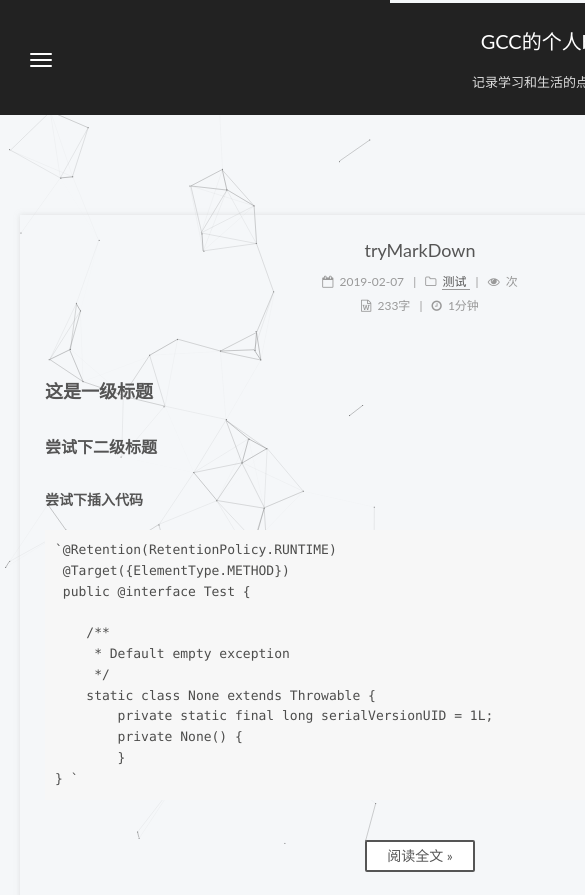
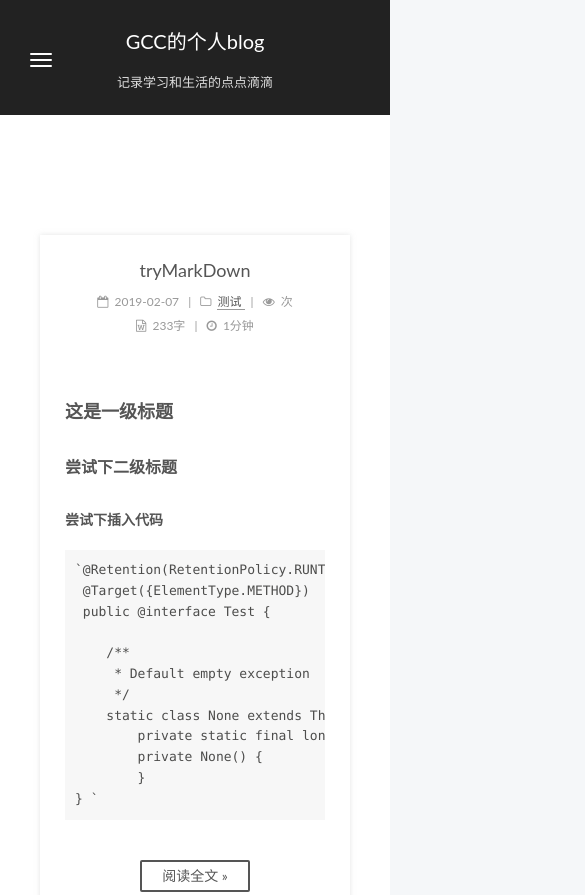
Before and after one commit to gcczuis/gcczuis.github.io, a plain HTML site: page index.html in a window 390 px wide. Shown: the top 895 px of the page, 585 px wide, since content can reach past the window. Drawn offline with Linux system fonts and the light colour scheme; some packages are replaced by stand-ins of ours; no server answers; animation ran at ten frames a second; a script that the page names is missing.

Commit message:
Site updated: 2019-02-09 17:21:15

```diff
--- a/css/main.css
+++ b/css/main.css
@@ -2044,7 +2044,7 @@ img:hover {
   width: 4px;
   height: 4px;
   border-radius: 50%;
-  background: #fff;
+  background: #79d9f7;
 }
 .links-of-blogroll {
   font-size: 13px;
@@ -2818,13 +2818,19 @@ img:hover {
   overflow: hidden;
 }
 .header {
-  width: 1100px;
-}
-.container .main-inner {
-  width: 1100px;
-}
-.content-wrap {
-  width: calc(100% - 260px);
+  position: relative;
+  margin: 0 auto;
+  width: 960px;
+}
+@media (min-width: 768px) and (max-width: 991px) {
+  .header {
+    width: auto;
+  }
+}
+@media (max-width: 767px) {
+  .header {
+    width: auto;
+  }
 }
 .header-inner {
   position: absolute;
@@ -2871,6 +2877,44 @@ img:hover {
 @media (max-width: 767px) {
   .main {
     padding-bottom: 100px;
+  }
+}
+.container .main-inner {
+  width: 960px;
+}
+@media (min-width: 768px) and (max-width: 991px) {
+  .container .main-inner {
+    width: auto;
+  }
+}
+@media (max-width: 767px) {
+  .container .main-inner {
+    width: auto;
+  }
+}
+.content-wrap {
+  float: right;
+  box-sizing: border-box;
+  padding: 40px;
+  width: 700px;
+  background: #fff;
+  min-height: 700px;
+  box-shadow: initial;
+  border-radius: initial;
+}
+@media (min-width: 768px) and (max-width: 991px) {
+  .content-wrap {
+    width: 100%;
+    padding: 20px;
+    border-radius: initial;
+  }
+}
+@media (max-width: 767px) {
+  .content-wrap {
+    width: 100%;
+    padding: 20px;
+    min-height: auto;
+    border-radius: initial;
   }
 }
 .sidebar {
--- a/search.xml
+++ b/search.xml
@@ -3,7 +3,7 @@
   <entry>
     <title><![CDATA[tryMarkDown]]></title>
     <url>%2F2019%2F02%2F07%2FtryMarkDown%2F</url>
-    <content type="text"><![CDATA[这是一级标题尝试下二级标题尝试下插入代码`@Retention(RetentionPolicy.RUNTIME) @Target({ElementType.METHOD}) public @interface Test { /** * Default empty exception */ static class None extends Throwable { private static final long serialVersionUID = 1L; private None() { } } ` 我是加粗字体，和普通字体不大一样我是非常斜的斜体我的邮箱地址&#49;&#48;&#x30;&#x32;&#50;&#x34;&#51;&#x36;&#x39;&#x33;&#64;&#x71;&#x71;&#46;&#99;&#x6f;&#109;我是删除线 *有层级的竖线我是第二行有层级的竖线没错我是第三行有层级的竖线 上面是一个分割线 本周小最要干的事情 继续赚好多钱给ss花！ 和ss一起去看 Zootopia！ 超市大采购！（记住有序列表第一行前要加空格！） 搓衣板 一箱，不，两箱袋装泡面 遥控器 护膝/哭/ 给ss洗外套洗衬衫洗睡衣洗裙子洗毛衣洗内裤洗袜子…… 下面是我的不能设置大小的图片]]></content>
+    <content type="text"><![CDATA[这是一级标题尝试下二级标题尝试下插入代码`@Retention(RetentionPolicy.RUNTIME) @Target({ElementType.METHOD}) public @interface Test { /** * Default empty exception */ static class None extends Throwable { private static final long serialVersionUID = 1L; private None() { } } ` 我是加粗字体，和普通字体不大一样我是非常斜的斜体我的邮箱地址&#x31;&#48;&#48;&#50;&#x32;&#x34;&#51;&#x36;&#57;&#51;&#x40;&#x71;&#x71;&#46;&#99;&#x6f;&#x6d;我是删除线 *有层级的竖线我是第二行有层级的竖线没错我是第三行有层级的竖线 上面是一个分割线 本周小最要干的事情 继续赚好多钱给ss花！ 和ss一起去看 Zootopia！ 超市大采购！（记住有序列表第一行前要加空格！） 搓衣板 一箱，不，两箱袋装泡面 遥控器 护膝/哭/ 给ss洗外套洗衬衫洗睡衣洗裙子洗毛衣洗内裤洗袜子…… 下面是我的不能设置大小的图片]]></content>
       <categories>
         <category>测试</category>
       </categories>
```
Also changed, not shown: 2019/02/07/tryMarkDown/index.html (+1 -1 lines).
